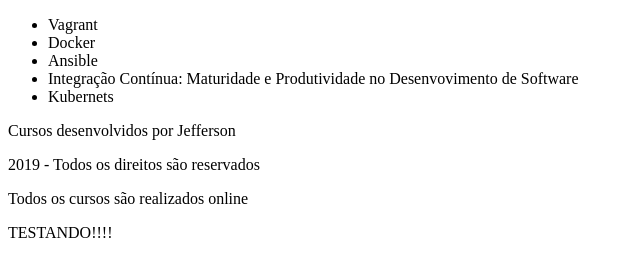
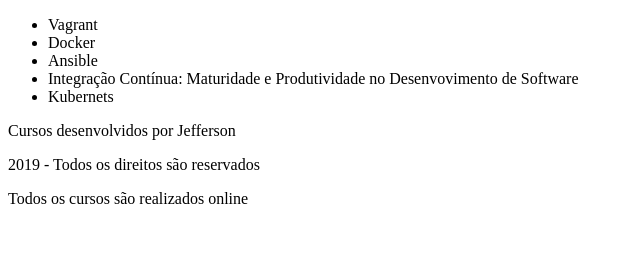
Before and after one commit to jeffersonamorim/estudos-git, a plain HTML site: page index.html in a window 1280 px wide. Shown: the whole page, without its empty margins (0-640 px from the left). Drawn offline with Linux system fonts and the light colour scheme.

Commit message:
Revert "COMMIT ERRADO!"
This reverts commit 99236932452ab18bff43f4483aef52f51542f5b7.

```diff
--- a/index.html
+++ b/index.html
@@ -15,6 +15,5 @@
     <p>Cursos desenvolvidos por Jefferson</p>
     <p>2019 - Todos os direitos são reservados</p>
     <p>Todos os cursos são realizados online</p>
-	TESTANDO!!!!
 </body>
 </html>
```
Also changed, not shown: 1 other file.
